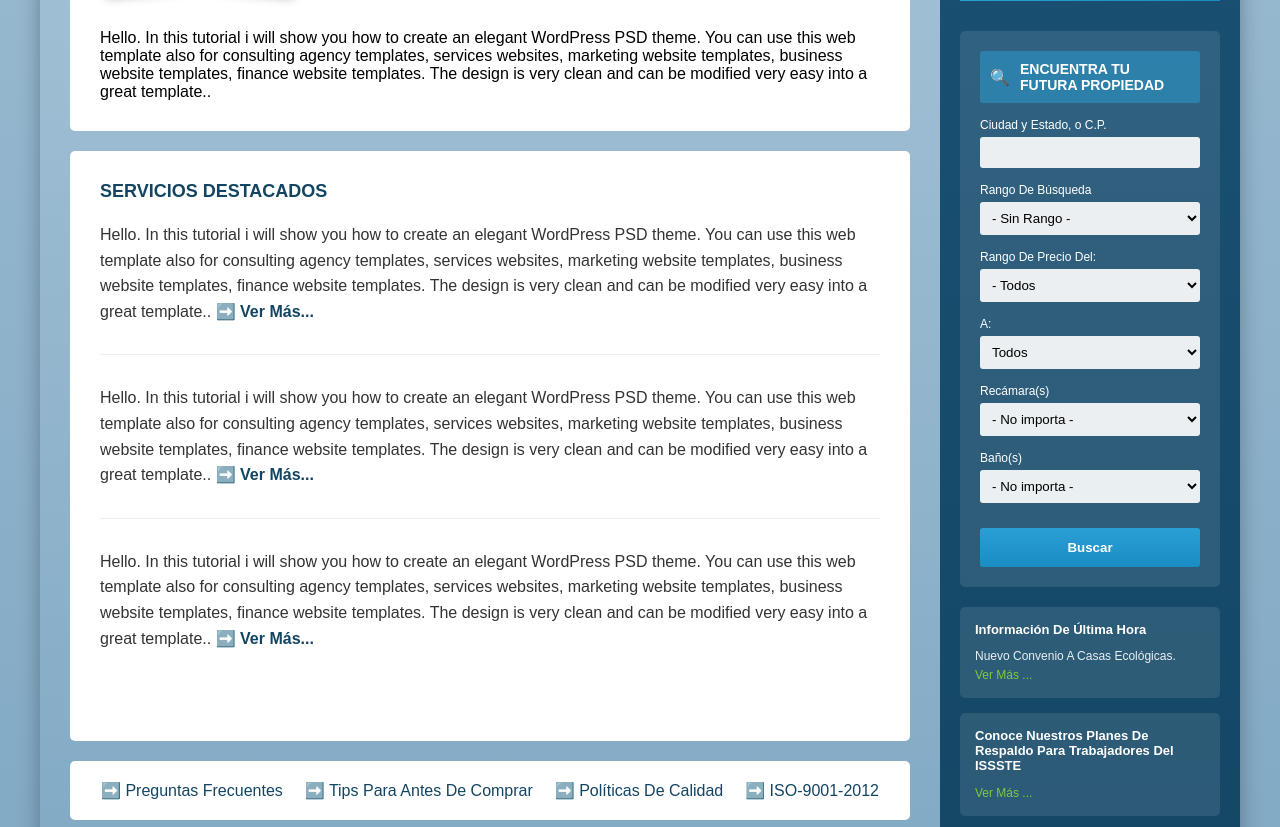
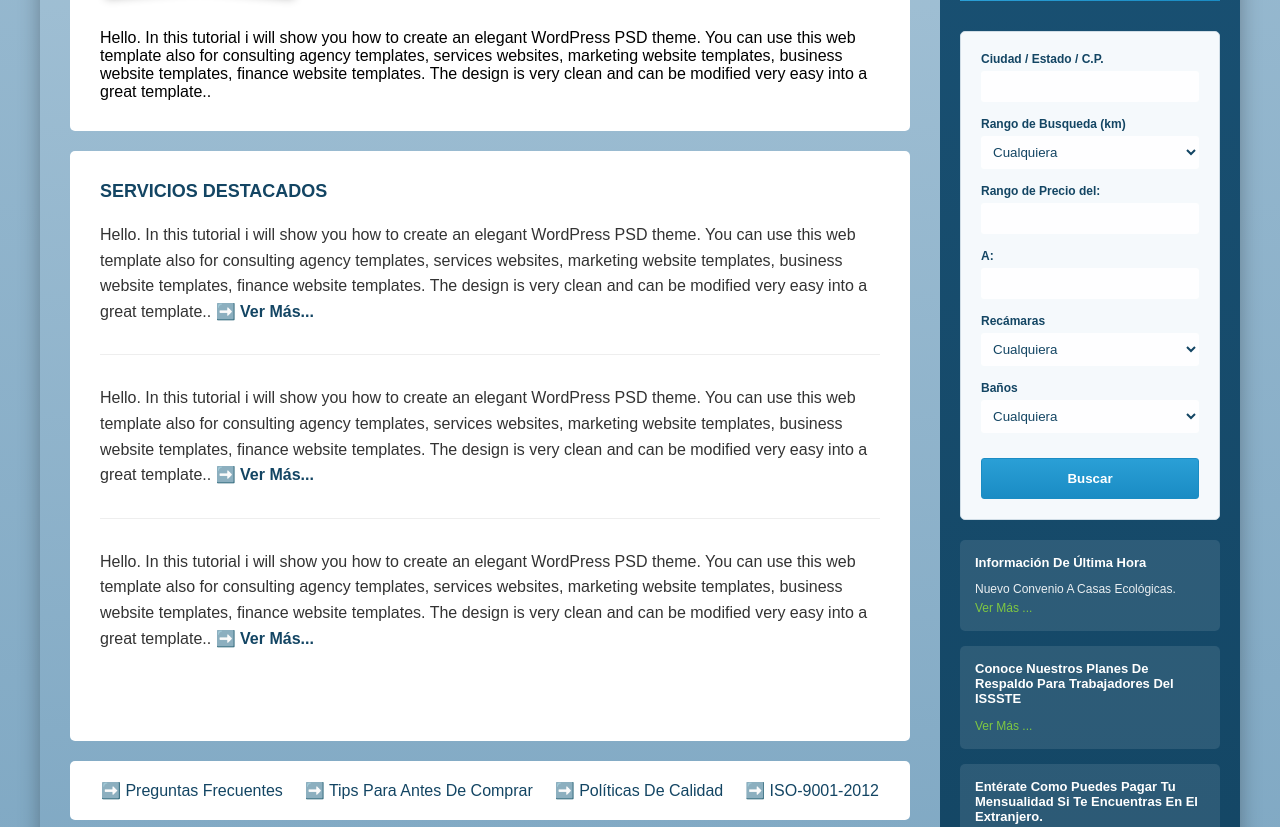
Before and after one commit to Luis-Alanis/Multicasa, a Python web app: template templates/index.html in a window 1280 px wide. Shown: the part 832-1659 px from the top of the page. Run offline with Jinja, Linux system fonts and the light colour scheme; the template is opened without the code that fills it, so the values that code supplies are empty.

Commit message:
Actualización templates busqueda

```diff
--- a/static/css/styles.css
+++ b/static/css/styles.css
@@ -327,6 +327,37 @@ body {
     margin-bottom: 20px;
 }
 
+.search-box.search-page {
+    background: #f5f9fc;
+    border: 1px solid #d0dde6;
+    color: #134563;
+}
+
+.search-box.search-page label {
+    color: #134563;
+    font-weight: bold;
+}
+
+.search-box input,
+.search-box select {
+    border: 1px solid #b5c3cf;
+    background: #f0f4f8;
+    color: #134563;
+    transition: border-color .2s, box-shadow .2s, background .2s;
+}
+
+.search-box input:focus,
+.search-box select:focus {
+    outline: none;
+    border-color: #2a9fd6;
+    box-shadow: 0 0 0 2px rgba(42,159,214,0.25);
+    background: #fff;
+}
+
+.search-box.search-page .search-btn {
+    border: 1px solid #1a8cc4;
+}
+
 .search-title {
     background: rgba(42, 159, 214, 0.5);
     padding: 10px;
--- a/templates/index.html
+++ b/templates/index.html
@@ -4,7 +4,7 @@
     <meta charset="UTF-8">
     <meta name="viewport" content="width=device-width, initial-scale=1.0">
     <title>Bienes Raíces MultiCasa - Tu mejor opción en agencia de bienes raíces</title>
-    <link rel="stylesheet" href="styles.css">
+    <link rel="stylesheet" href="../static/css/styles.css">
 </head>
 <body>
     <div class="container">
@@ -12,7 +12,7 @@
         <div class="header">
             <div class="logo-section">
                 <div class="logo-circle">
-                    <img src="images/logotipo.png" alt="Logo MultiCasa" class="logo-icon">
+                    <img src="../images/logotipo.png" alt="Logo MultiCasa" class="logo-icon">
                 </div>
                 <div class="logo-text">
                     <h1>BIENES RAICES MULTICASA</h1>
@@ -40,7 +40,7 @@
             <img src="https://images.unsplash.com/photo-1613977257363-707ba9348227?w=1200&h=400&fit=crop" alt="Luxury House">
             <div class="user-menu">
                 <button>🏠 Inicio</button>
-                <button>🔍 Buscar</button>
+                <button type="button" class="user-search-btn" onclick="window.location.href='search.html'">🔍 Buscar</button>
                 <button>👤 Admin.</button>
             </div>
         </div>
@@ -104,54 +104,52 @@
                 </ul>
 
                 <!-- Search Box -->
-                <div class="search-box">
-                    <div class="search-title">
-                        <span>🔍</span>
-                        <h3>ENCUENTRA TU FUTURA PROPIEDAD</h3>
+                <form class="search-box search-page">
+                    <div class="form-group">
+                        <label>Ciudad / Estado / C.P.</label>
+                        <input type="text" name="ubicacion">
                     </div>
-
                     <div class="form-group">
-                        <label>Ciudad y Estado, o C.P.</label>
-                        <input type="text" placeholder="">
-                    </div>
-
-                    <div class="form-group">
-                        <label>Rango De Búsqueda</label>
-                        <select>
-                            <option>- Sin Rango -</option>
+                        <label>Rango de Busqueda (km)</label>
+                        <select name="rango_km">
+                            <option value="">Cualquiera</option>
+                            <option value="1">1 km</option>
+                            <option value="5">5 km</option>
+                            <option value="10">10 km</option>
+                            <option value="25">25 km</option>
+                            <option value="50">50 km</option>
+                            <option value="100">100 km</option>
                         </select>
                     </div>
-
                     <div class="form-group">
-                        <label>Rango De Precio Del:</label>
-                        <select>
-                            <option>- Todos</option>
+                        <label>Rango de Precio del:</label>
+                        <input type="number" name="precioMin">
+                    </div>
+                    <div class="form-group">
+                        <label>A:</label>
+                        <input type="number" name="precioMax">
+                    </div>
+                    <div class="form-group">
+                        <label>Recámaras</label>
+                        <select name="recamaras">
+                            <option value="">Cualquiera</option>
+                            <option>1</option>
+                            <option>2</option>
+                            <option>3</option>
+                            <option>4+</option>
                         </select>
                     </div>
-
                     <div class="form-group">
-                        <label>A:</label>
-                        <select>
-                            <option>Todos</option>
+                        <label>Baños</label>
+                        <select name="banos">
+                            <option value="">Cualquiera</option>
+                            <option>1</option>
+                            <option>2</option>
+                            <option>3+</option>
                         </select>
                     </div>
-
-                    <div class="form-group">
-                        <label>Recámara(s)</label>
-                        <select>
-                            <option>- No importa -</option>
-                        </select>
-                    </div>
-
-                    <div class="form-group">
-                        <label>Baño(s)</label>
-                        <select>
-                            <option>- No importa -</option>
-                        </select>
-                    </div>
-
-                    <button class="search-btn">Buscar</button>
-                </div>
+                    <button class="search-btn" type="submit">Buscar</button>
+                </form>
 
                 <!-- Info Boxes -->
                 <div class="info-box">
@@ -188,7 +186,7 @@
         <footer class="footer">
             <div class="footer-logo">
                 <div class="logo-circle footer-size">
-                    <img src="images/logotipo.png" alt="Logo MultiCasa" class="logo-icon">
+                    <img src="../images/logotipo.png" alt="Logo MultiCasa" class="logo-icon">
                 </div>
                 <div class="footer-nav">
                     <a href="#">Inicio</a>
@@ -213,6 +211,6 @@
         </footer>
     </div>
 
-    <script src="scripts.js"></script>
+    <script src="../static/js/scripts.js"></script>
 </body>
 </html>
```
Also changed, not shown: templates/search.html (added, +113 -0 lines).
